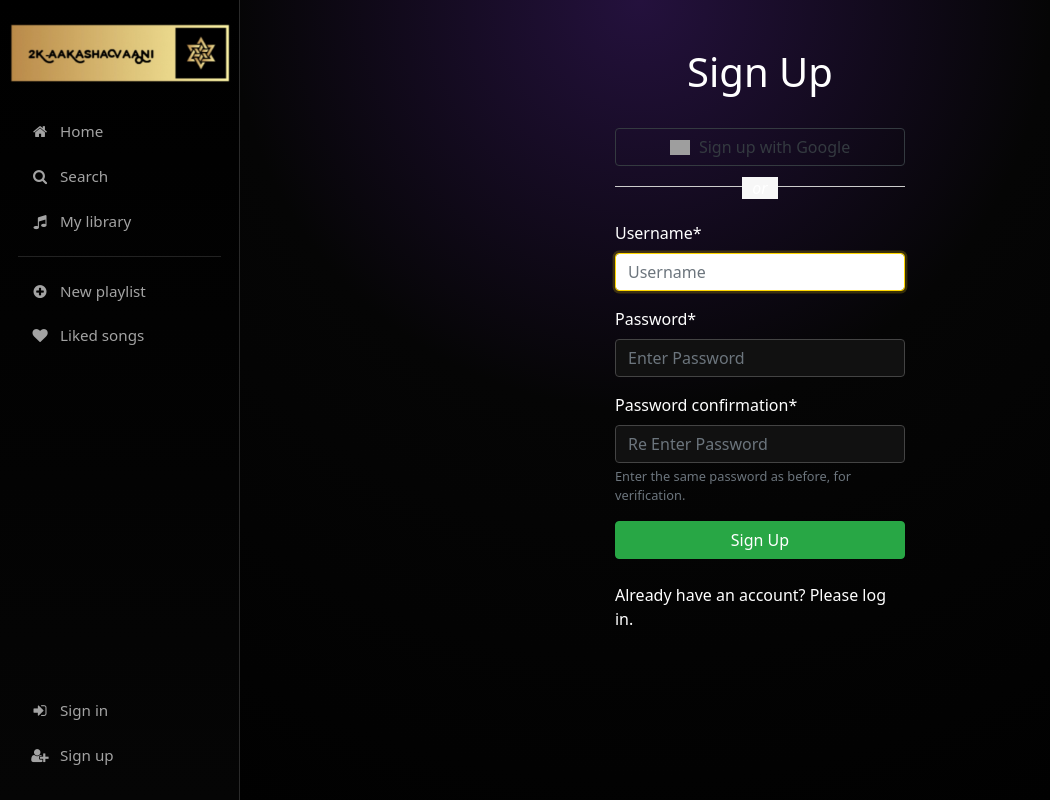
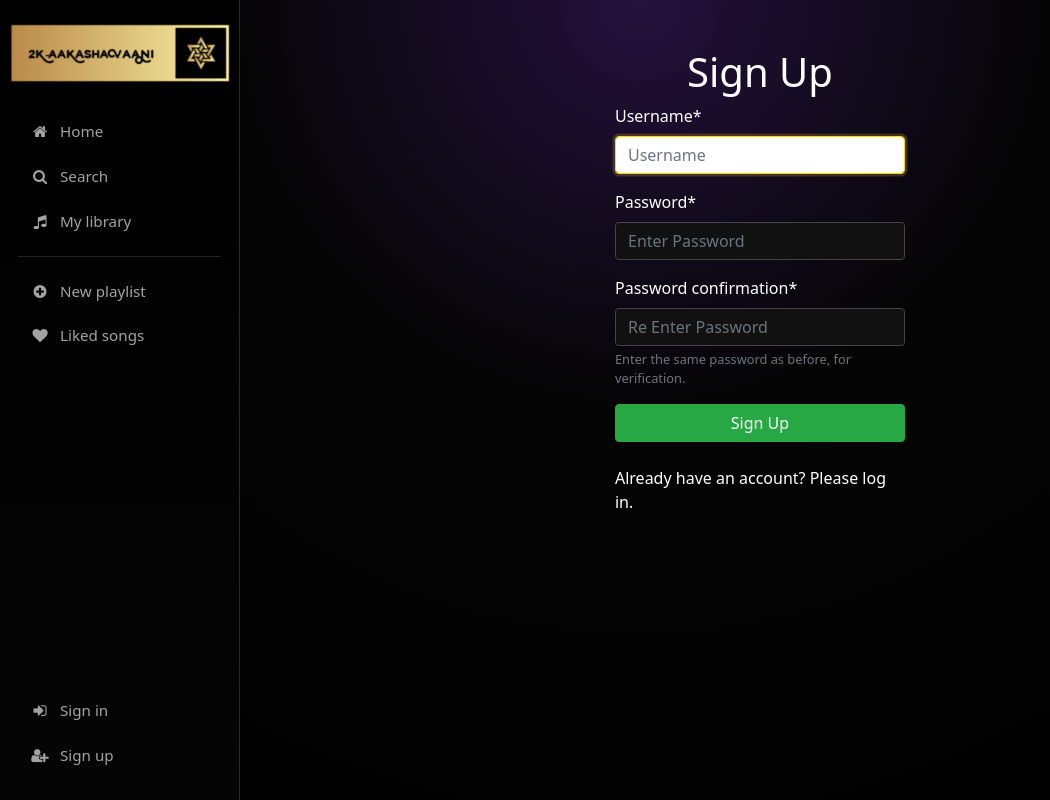
Before and after one commit to Karthik-Unni/2k-Aakashavaani, a Django app: page /authentication/signup/ in a window 1280 px wide. Shown: the whole page, without its empty margins (0-1050 px from the left). Run offline with Django 3.2, Linux system fonts and the light colour scheme; some libraries are stand-ins or nearby versions; grey boxes are pictures that could not be loaded.

Commit message:
changed sign up

```diff
--- a/templates/authentication/signup.html
+++ b/templates/authentication/signup.html
@@ -23,12 +23,8 @@
 <main role="main" class="container col-12 col-sm-8 col-md-6 col-lg-4 offset-sm-2 offset-md-3 offset-lg-4">
     <br>
     <h1 class="text-center">Sign Up</h1>
-    <br>
-    <a href="{% provider_login_url 'google' process='login' %}" class="btn btn-outline-dark btn-block">
-      <img width="20px" style="margin-bottom:3px; margin-right:5px" alt="Google sign-in" src="https://upload.wikimedia.org/wikipedia/commons/thumb/5/53/Google_%22G%22_Logo.svg/512px-Google_%22G%22_Logo.svg.png" />
-      Sign up with Google
-    </a>
-    <div class="or-seperator"><i>or</i></div>
+
+
     <form method="post">
       {% csrf_token %}
       {{form|crispy}}
```
